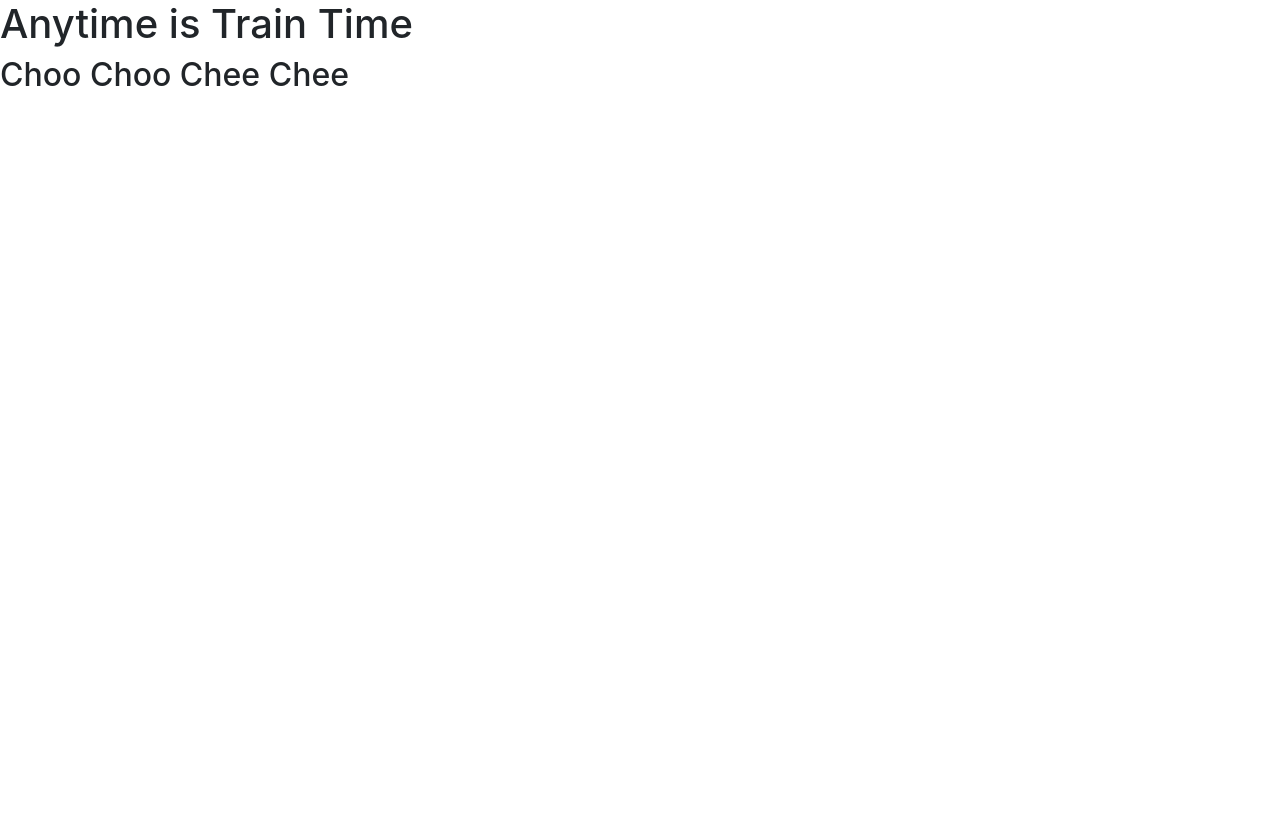
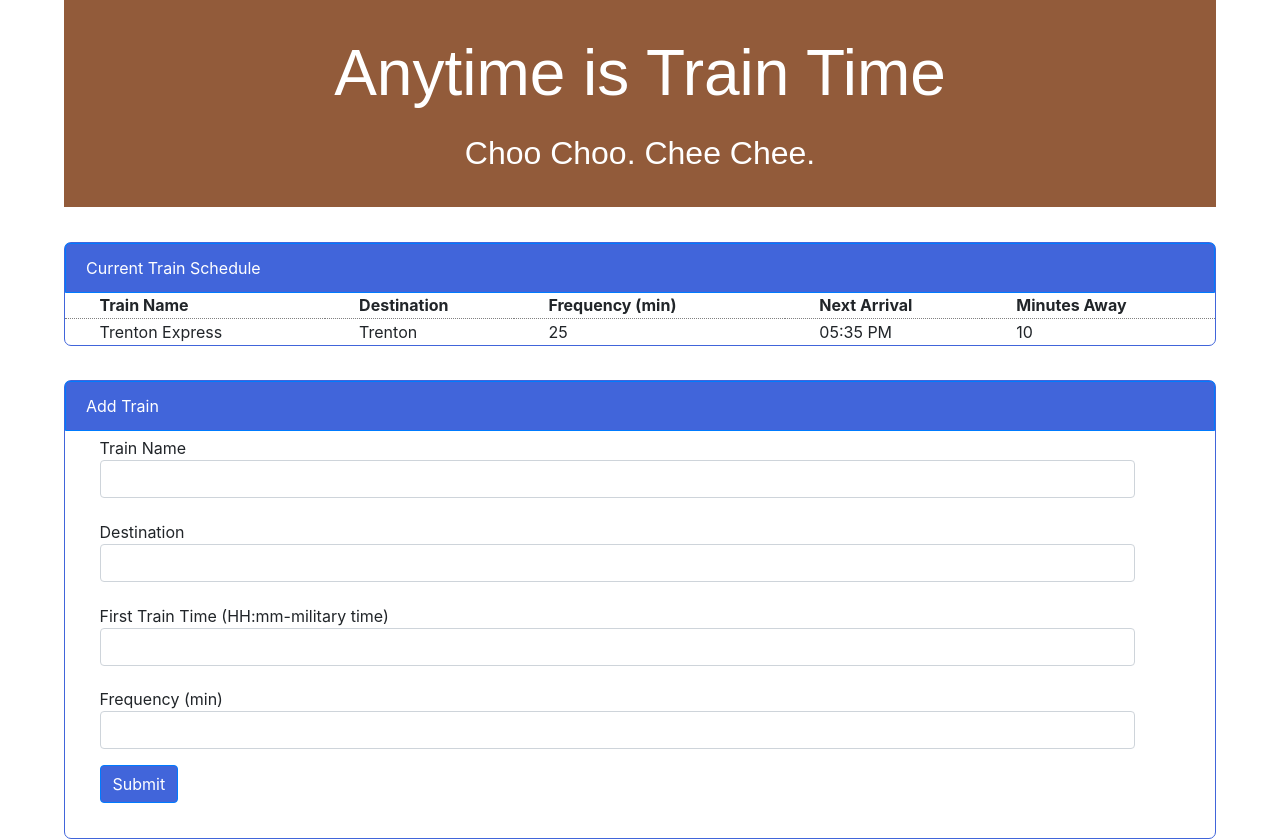
Before and after one commit to DonRiche/Train-Scheduler, a plain HTML site: page index.html in a window 1280 px wide. Before the commit the page ends 800 px from the top, so only its background shows below. Drawn offline with nearby package versions, Linux system fonts and the light colour scheme.

Commit message:
page layout done

```diff
--- a/css/style.css
+++ b/css/style.css
@@ -1,4 +1,64 @@
+body{
+    margin-left: 5%;
+    margin-right: 5%;
+
+}
+header{
+    font-family: Arial, Helvetica, sans-serif;
+    background-color: rgb(146, 91, 58);
+    color: white;
+    text-align: center;
+}
+
 .header-name{
-    background-color: rgb(173, 84, 32);
+    font-size: 400%;
+    padding-top: 3%;
+    margin: 0%;
+}
+
+.header-subname{
+    font-size: 200%;
+    padding-top: 2%;
+    padding-bottom: 3%;
+}
+
+.list-group{
+    margin-top: 3%;
+    border-radius:7px;
+    border: 1px solid rgb(65, 101, 218);
+}
+
+.list-group-item.active{
+    background-color: rgb(65, 101, 218);
+}
+
+th{
+    padding-left: 3%;
+    padding-right: 3%;
+    border-bottom: 1px dotted grey;
+
+}
+
+td{
+    padding-left: 3%;
+    padding-right: 3%;
+}
+
+label{
+    padding-top: .5%;
+    padding-left: 3%;
+    padding-right: 3%;
+    margin-bottom: 0%
+}
+
+.form-control{
+    width: 90%;
+    margin-left: 3%
+}
+
+.btn-primary{
+    margin-left: 3%;
+    margin-bottom: 3%;
+    background-color: rgb(65, 101, 218);
     color: white;
 }
--- a/index.html
+++ b/index.html
@@ -8,15 +8,66 @@
     <title>Train Scheduler</title>
     <link rel="stylesheet" href="https://stackpath.bootstrapcdn.com/bootstrap/4.3.1/css/bootstrap.min.css"
         integrity="sha384-ggOyR0iXCbMQv3Xipma34MD+dH/1fQ784/j6cY/iJTQUOhcWr7x9JvoRxT2MZw1T" crossorigin="anonymous">
-    <link rel="stylesheet" type="text.css" href="css/style.css">
+    <link rel="stylesheet" type="text/css" href="css/style.css">
 
 </head>
 
 <body>
+    <!--HEADER INFO-->
     <header>
         <h1 class="header-name">Anytime is Train Time</h1>
-        <h2 class="header-subname">Choo Choo Chee Chee</h2>
+        <h2 class="header-subname">Choo Choo. Chee Chee.</h2>
     </header>
+    <!--TRAIN SCHEDULE-->
+    <ul class="list-group">
+        <li class="list-group-item active">Current Train Schedule</li>
+        <table class="trainTable">
+            <tr>
+                <th>Train Name</th>
+                <th>Destination</th>
+                <th>Frequency (min)</th>
+                <th>Next Arrival</th>
+                <th>Minutes Away</th>
+            </tr>
+            <tr>
+                <td>Trenton Express</td>
+                <td>Trenton</td>
+                <td>25</td>
+                <td>05:35 PM</td>
+                <td>10</td>
+            </tr>
+        </table>
+    </ul>
+    <!--TRAIN INPUT FORM-->
+    <ul class="list-group">
+        <li class="list-group-item active">Add Train</li>
+        <form>
+            <div class="form-group">
+                <label for="trainName">Train Name</label>
+                <input type="text" class="form-control" id="trainInputName">
+            </div>
+
+            <div class="form-group">
+                <label for="destinationName">Destination</label>
+                <input type="text" class="form-control" id="destinationInputName">
+            </div>
+
+            <div class="form-group">
+                <label for="firstTrainName">First Train Time (HH:mm-military time)</label>
+                <input type="text" class="form-control" id="firstTrainInputName">
+            </div>
+
+            <div class="form-group">
+                <label for="frequencyName">Frequency (min)</label>
+                <input type="text" class="form-control" id="frequencyInputName">
+            </div>
+
+            <button type="submit" class="btn btn-primary">Submit</button>
+        </form>
+    </ul>
+
+    <!--SCRIPT-->
+
     <script src="https://code.jquery.com/jquery-3.4.1.min.js"
         integrity="sha256-CSXorXvZcTkaix6Yvo6HppcZGetbYMGWSFlBw8HfCJo=" crossorigin="anonymous"></script>
     <script src="javascript/app.js" type="text/javascript"></script>
```
